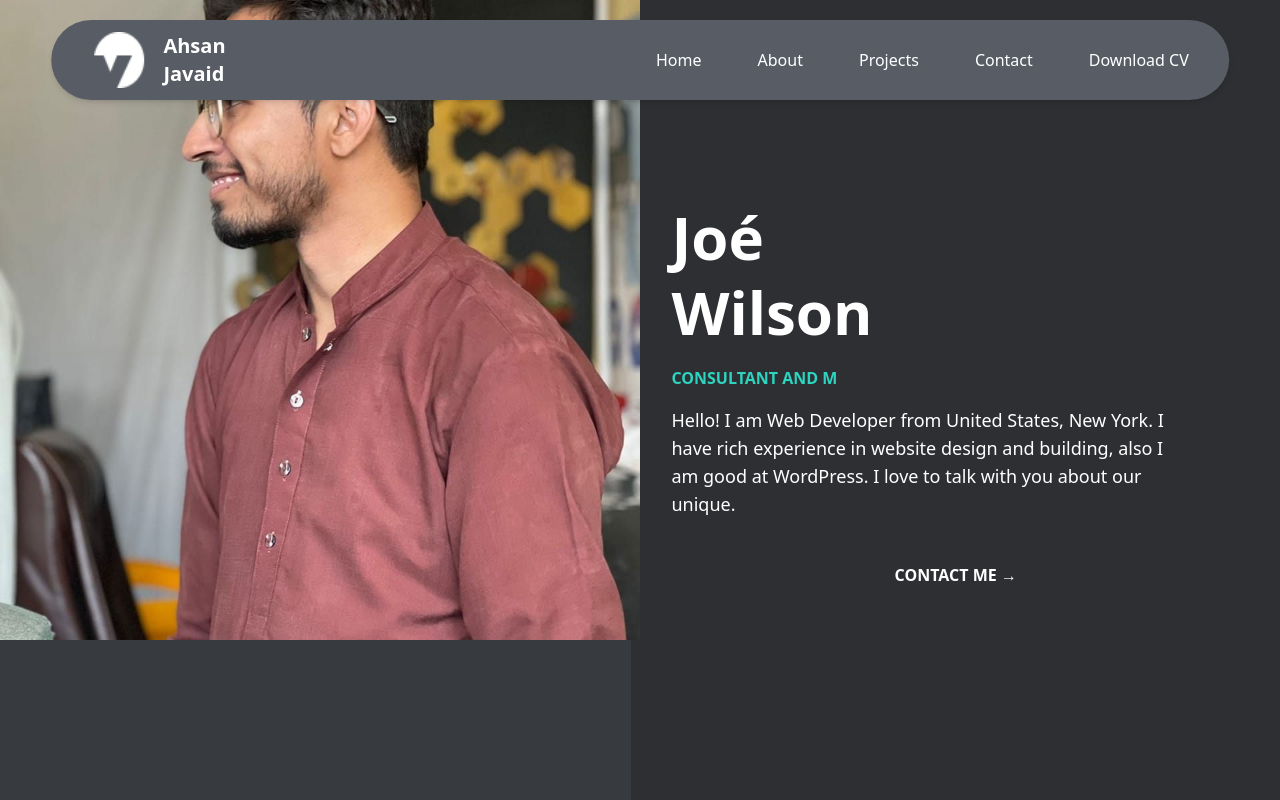
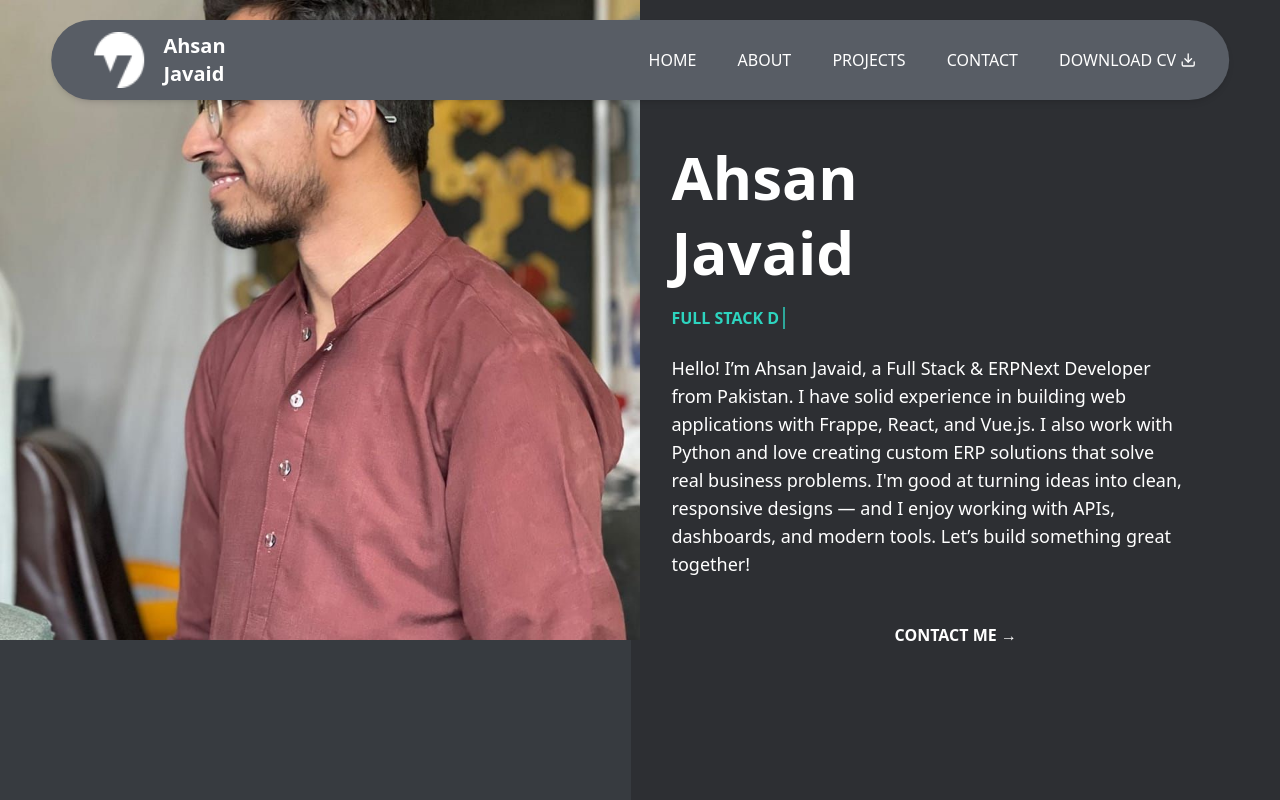
Before and after one commit to ehsanjavaid/React-Portfolio, a React (Vite) app: page / in a window 1280 px wide. Built offline with nearby package versions, Linux system fonts and the light colour scheme.

Commit message:
hero section title and navbar error fix

```diff
--- a/package.json
+++ b/package.json
@@ -10,6 +10,7 @@
     "preview": "vite preview"
   },
   "dependencies": {
+    "lucide-react": "^0.525.0",
     "react": "^19.1.0",
     "react-dom": "^19.1.0",
     "react-icons": "^5.5.0"
--- a/src/components/Navbar.tsx
+++ b/src/components/Navbar.tsx
@@ -1,5 +1,6 @@
 import { useState } from "react";
 import { FaBars, FaTimes } from "react-icons/fa";
+import { Download } from 'lucide-react'
 
 const Navbar = () => {
     const [isOpen, setIsOpen] = useState(false);
@@ -13,11 +14,13 @@ const Navbar = () => {
                 </div>
                 {/* Desktop Menu */}
                 <div className="hidden md:flex gap-6 w-[50%] justify-around items-center">
-                    <a href="#home" className="hover:text-teal-400 text-white">Home</a>
-                    <a href="#about" className="hover:text-teal-400 text-white">About</a>
-                    <a href="#projects" className="hover:text-teal-400 text-white">Projects</a>
-                    <a href="#contact" className="hover:text-teal-400 text-white">Contact</a>
-                    <a href="#contact" className="hover:text-teal-400 text-white">Download CV</a>
+                    <a href="#home" className="hover:text-teal-400 text-white">HOME</a>
+                    <a href="#about" className="hover:text-teal-400 text-white">ABOUT</a>
+                    <a href="#projects" className="hover:text-teal-400 text-white">PROJECTS</a>
+                    <a href="#contact" className="hover:text-teal-400 text-white">CONTACT</a>
+                    <a href="#contact" className="hover:text-teal-400 text-white flex items-center gap-1">
+                        DOWNLOAD CV <Download className="w-4 h-4" />
+                    </a>
                 </div>
 
                 {/* Hamburger Icon */}
--- a/src/components/Sidebar.tsx
+++ b/src/components/Sidebar.tsx
@@ -1,13 +1,47 @@
-// src/components/HeroText.tsx
-const HeroText = () => {
+import React, { useState, useEffect } from "react";
+
+const HeroText: React.FC = () => {
+    const texts = ['ERPNEXT DEVELOPER', 'FULL STACK DEVELOPER', 'SOFTWARE ENGINEER'];
+    const [textIndex, setTextIndex] = useState(0);
+    const [displayedText, setDisplayedText] = useState('');
+    const [charIndex, setCharIndex] = useState(0);
+    const [isDeleting, setIsDeleting] = useState(false);
+
+    useEffect(() => {
+        const currentText = texts[textIndex];
+
+        let timeout = setTimeout(() => {
+            if (!isDeleting) {
+                setDisplayedText(currentText.substring(0, charIndex + 1));
+                setCharIndex(charIndex + 1);
+
+                if (charIndex + 1 === currentText.length) {
+                    setIsDeleting(true);
+                }
+            } else {
+                setDisplayedText(currentText.substring(0, charIndex - 1));
+                setCharIndex(charIndex - 1);
+
+                if (charIndex === 0) {
+                    setIsDeleting(false);
+                    setTextIndex((prevIndex) => (prevIndex + 1) % texts.length);
+                }
+            }
+        }, isDeleting ? 50 : 150);
+
+        return () => clearTimeout(timeout);
+    }, [charIndex, isDeleting, textIndex, texts]);
+
     return (
         <div className="ml-[49.33%] min-h-screen bg-[#2d2f33] text-white flex flex-col justify-center px-10">
-      <h1 className="text-6xl font-bold leading-tight">Joé<br />Wilson</h1>
-      <p className="text-teal-400 mt-4 font-semibold">CONSULTANT AND M</p>
+            <h1 className="text-6xl font-bold leading-tight">Ahsan<br />Javaid</h1>
+            <p className="text-teal-400 mt-4 font-semibold h-8">
+                {displayedText}
+                <span className="border-r-2 border-teal-400 animate-pulse ml-1"></span>
+            </p>
             <p className="mt-4 text-lg max-w-lg">
-        Hello! I am Web Developer from United States, New York. I have rich experience
-        in website design and building, also I am good at WordPress. I love to talk with
-        you about our unique.
+                Hello! I’m Ahsan Javaid, a Full Stack & ERPNext Developer from Pakistan.
+                I have solid experience in building web applications with Frappe, React, and Vue.js. I also work with Python and love creating custom ERP solutions that solve real business problems. I'm good at turning ideas into clean, responsive designs — and I enjoy working with APIs, dashboards, and modern tools. Let’s build something great together!
             </p>
             <button className="mt-8 bg-transparent border rounded-full px-6 py-3 text-white font-bold hover:bg-white hover:text-black transition">
                 CONTACT ME →
```
Also changed, not shown: 1 other file (tests, documents, lock files or other folders). Lines whose indentation alone changed are shown as unchanged.
